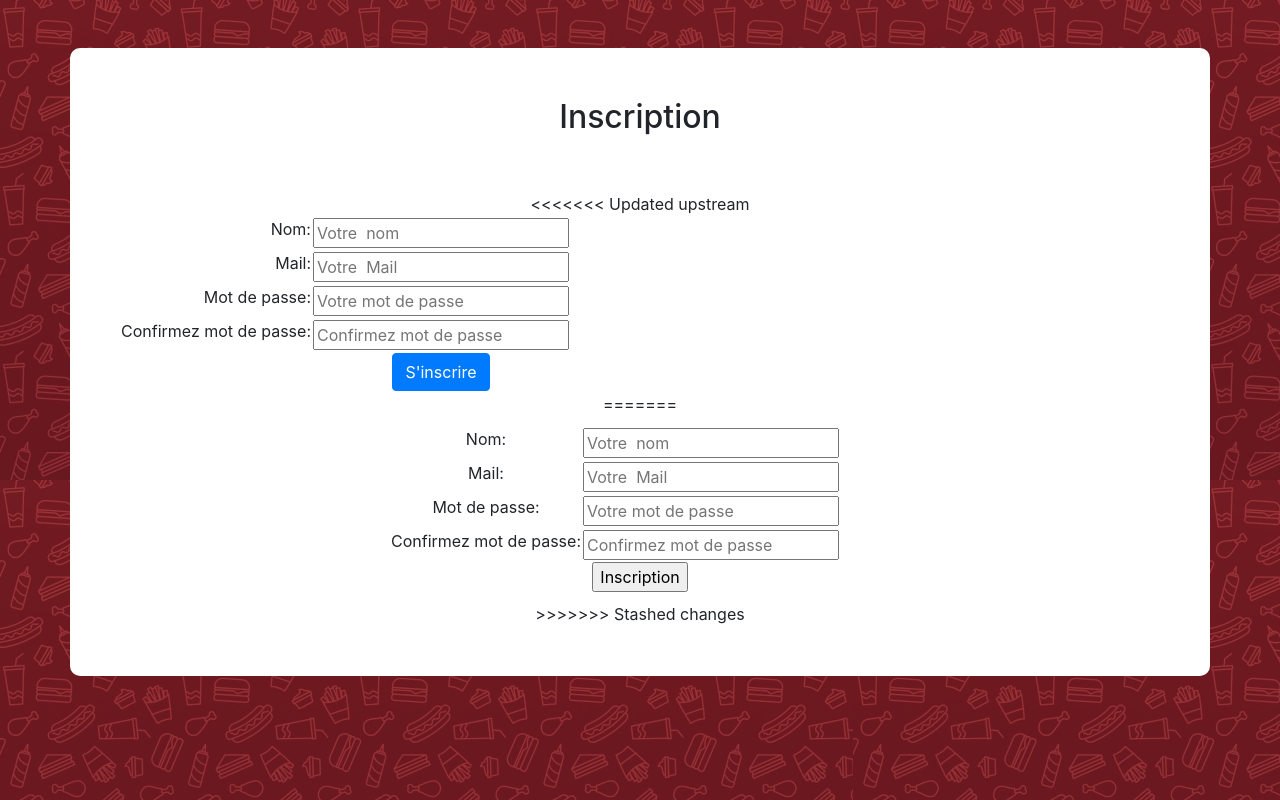
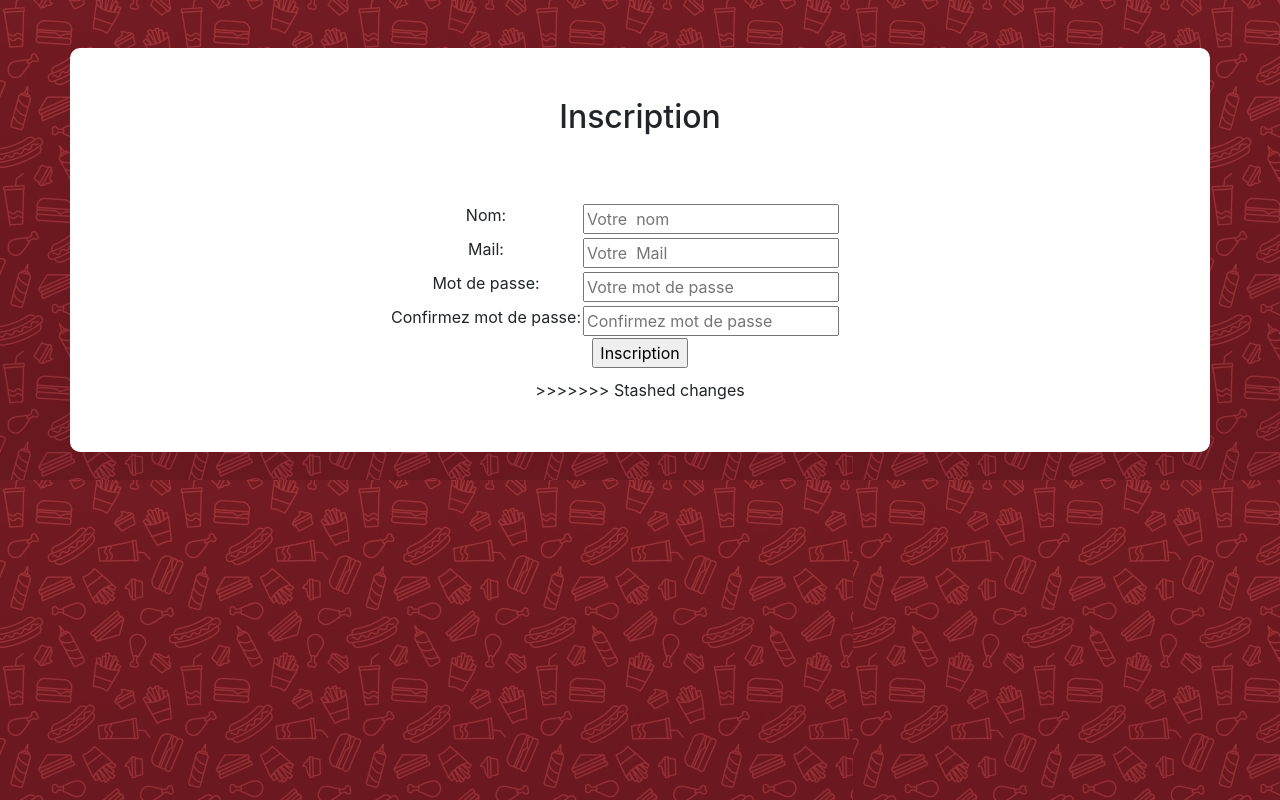
Before and after one commit to GetMetamorph/PPE2, a PHP site: page /inscription.php in a window 1280 px wide. Run offline with PHP 8.4, Linux system fonts and the light colour scheme; some libraries are stand-ins or nearby versions; some web fonts are replaced.

Commit message:
center inscription

```diff
--- a/SourceCode_Projet_MySQL/inscription.php
+++ b/SourceCode_Projet_MySQL/inscription.php
@@ -68,50 +68,6 @@
         <div class="container admin">
             <h2>Inscription</h2>
             <br /><br />
-<<<<<<< Updated upstream
-            <form method="POST" action="">
-                <table>
-                    <tr>
-                        <td align="right">
-                            <label for="name">Nom:</label>
-                        </td>
-                        <td >
-                            <input type="text" placeholder="Votre  nom" name="name" value="<?php if(isset($name)) { echo $name;} ?>"/>
-                        </td>
-                    </tr>
-                    <tr>
-                        <td align="right">
-                            <label for="mail">Mail:</label>
-                        </td>
-                        <td>
-                            <input type="email" placeholder="Votre  Mail" name="mail" value="<?php if(isset($name)) { echo $mail;} ?>"/>
-                        </td>
-                    </tr>
-                    <tr>
-                        <td align="right">
-                            <label for="password">Mot de passe:</label>
-                        </td>
-                        <td>
-                            <input type="password" placeholder="Votre mot de passe" name="pwd" />
-                        </td>
-                    </tr>
-                    <tr>
-                        <td align="right">
-                            <label for="password2">Confirmez mot de passe:</label>
-                        </td>
-                        <td>
-                            <input type="password" placeholder="Confirmez mot de passe" name="pwd2" />
-                        </td>
-                    </tr>
-                    <tr>
-                        <td></td>
-                        <td>
-                        <button type="submit" class="btn btn-primary" name="forminscription" value="Inscription">S'inscrire</button>
-                        </td>
-                    </tr>
-                </table>
-            </form>
-=======
             <div id= "centre">
                 <form method="POST" action="">
 
```
